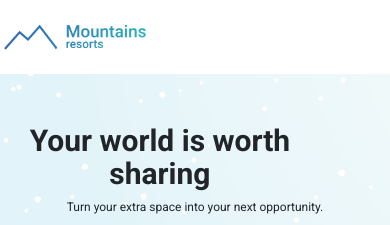
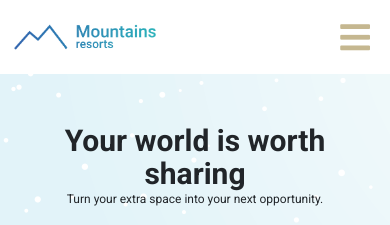
Before and after one commit to SoumyaMahbub/Mountains-Resorts, a React (Create React App) app: page / in a window 390 px wide. Shown: the top 225 px of the page. Built offline with nearby package versions, Linux system fonts and the light colour scheme.

Commit message:
font-awesome and more responsive

```diff
--- a/package.json
+++ b/package.json
@@ -3,6 +3,7 @@
   "version": "0.1.0",
   "private": true,
   "dependencies": {
+    "@fortawesome/fontawesome-free": "^5.15.3",
     "@testing-library/jest-dom": "^5.14.1",
     "@testing-library/react": "^11.2.7",
     "@testing-library/user-event": "^12.8.3",
--- a/src/App.css
+++ b/src/App.css
@@ -79,6 +79,10 @@ input[type=number] {
 
 .nav-link {
     display: inline;
+}
+
+.menu-icon {
+    display: none;
 }
 
 .logo {
@@ -165,6 +169,10 @@ input[type=number] {
     color: rgb(98, 98, 98);
 }
 
+#menu {
+    display: none;
+}
+
 @media screen and (min-height: 890px) and (max-width:890px)){
     .main {
       height: 1000px;
@@ -208,12 +216,16 @@ input[type=number] {
     }
     .logo {
         max-width: 150px;
+        margin: auto 10px;
     }
     .nav-link {
         display: none;
     }
     .mid {
         display: block;
+    }
+    .mid-h {
+        margin: 0 auto;
     }
     .mid-text{
         width: 90%;
@@ -223,4 +235,12 @@ input[type=number] {
     .mid-form-wrapper {
         margin: 0 auto;
     }
+    .menu-icon{
+        display: inline;
+        margin: auto 20px;
+        font-size: 34px;
+    }
+    #menu {
+        display: block;
+    }
 }
--- a/src/App.js
+++ b/src/App.js
@@ -1,13 +1,16 @@
 import 'bootstrap/dist/css/bootstrap.min.css'
 import 'animate.css/animate.min.css'
+import '@fortawesome/fontawesome-free/css/all.css'
 import './App.css'
 import Main from './Components/Main'
+import Menu from './Components/Menu'
 
 
 function App() {
 	return (
 		<div className="App">
-		<Main />
+			<Main />
+			<Menu />
 		</div>
 	);
 }
--- a/src/Components/Navbar.js
+++ b/src/Components/Navbar.js
@@ -15,6 +15,7 @@ function Navbar() {
                 <a className="nav-link text-gold mx-2">Sign Up</a>
                 <a className="nav-link text-gold mx-2">Login</a>
             </div>
+            <a className="fas fa-bars menu-icon text-gold" href="#menu"></a>
         </div>
     )
 }
```
Also changed, not shown: 1 other file (tests, documents, lock files or other folders).
